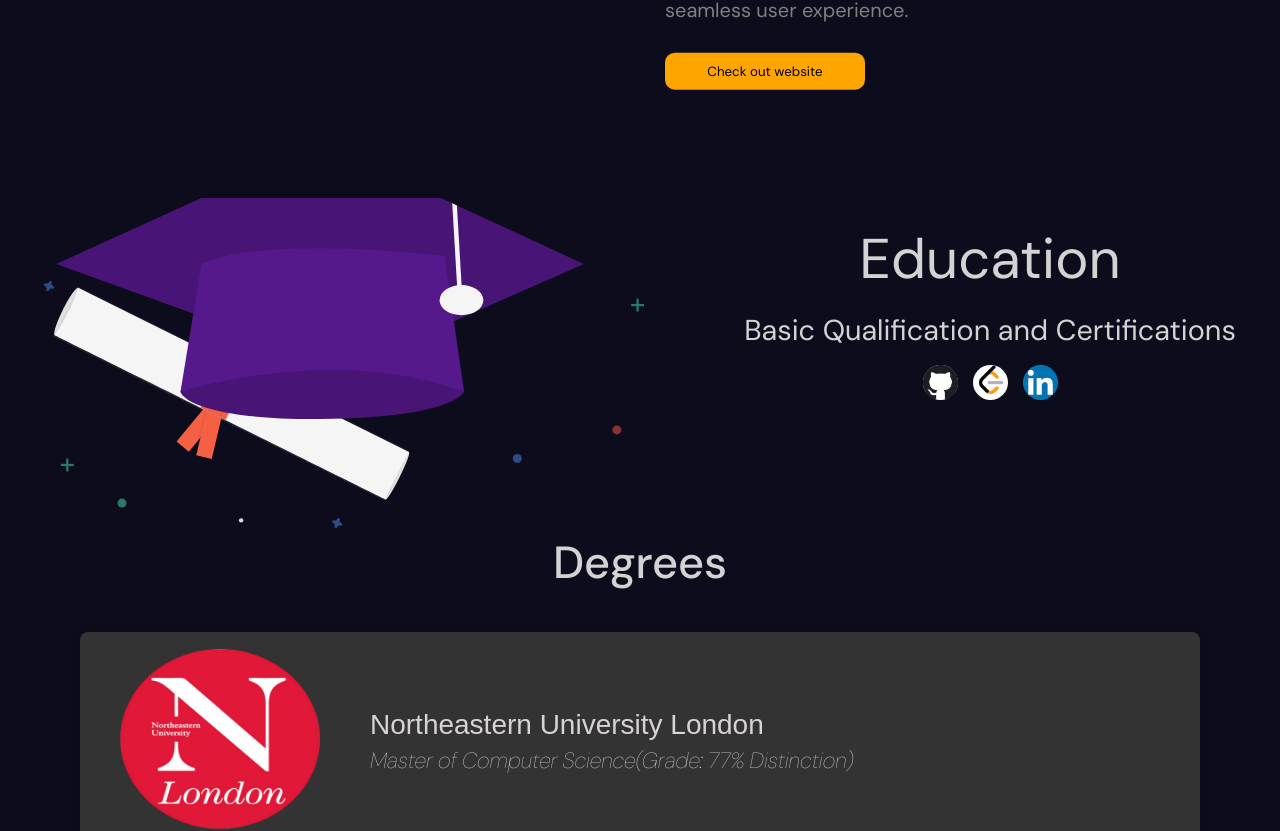
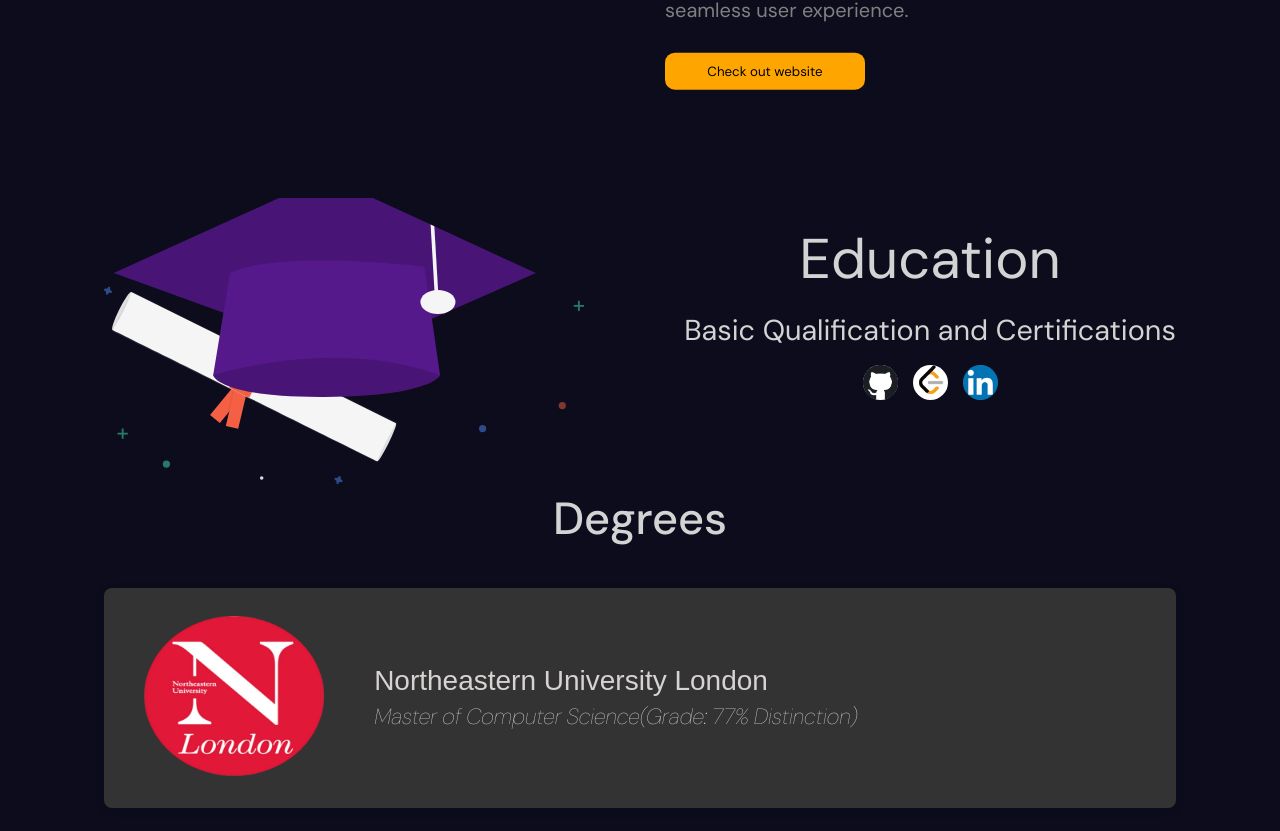
Before and after one commit to Ulugbek19960216/portfolioWebsite, a React (Vite) app: page / in a window 1280 px wide. Shown: the part 5555-6386 px from the top of the page. Built offline with nearby package versions, Linux system fonts and the light colour scheme.

Commit message:
Fix bugs

```diff
--- a/src/components/education/education.scss
+++ b/src/components/education/education.scss
@@ -21,24 +21,45 @@
       text-align: center;
       gap: 100px;
 
+
+      @include mobile {
+        flex-direction: column;
+        gap: 0px;
+
+      }
+
       img {
         width: 100%;
-        max-width: 600px;
+        max-width: 480px;
         height: auto;
+
+        @include mobile {
+         display: none;
+        }
       }
+
 
       .title {
         h1 {
           font-size: 3.5rem;
           font-weight: 400;
           margin-bottom: 16px;
+
+          @include mobile {
+            font-size: 50px;
+          }
         }
 
         h3 {
           font-size: 1.8rem;
           font-weight: normal;
           margin-bottom: 16px;
+
+          @include mobile {
+            display: none;
+          }
         }
+
       }
 
       .social {
@@ -55,6 +76,10 @@
           width: 35px;
           border-radius: 50%;
           height: 35px;
+
+          @include mobile {
+           display: none;
+          }
         }
       }
     }
@@ -62,6 +87,11 @@
     .degreeTitle {
         font-size: 45px;
         font-weight: 500;
+
+        @include mobile {
+          font-size: 35px;
+          margin: 10px 0px;
+        }
     }
     .degrees {
       width: 100%;
@@ -72,6 +102,11 @@
       align-items: center;
       gap: 30px;
 
+      @include mobile {
+        margin-top: 15px;
+        gap: 20px;
+
+      }
       .degree-item {
         height: 220px;
         width: 100%;
@@ -84,10 +119,23 @@
         align-items: center;
         gap: 50px;
 
+        @include mobile {
+          flex-direction: column;
+          align-items: center;
+          justify-content: center;
+          padding:  0px 0px;
+          height: 250px;
+          gap: 10px;
+        }
+
         img {
-          width: 200px;
-          height: 180px;
-          max-width: 200px;
+          width: 180px;
+          height: 160px;
+          max-width: 180px;
+          @include mobile {
+            width: 150px;
+            height: 150px;
+          }
         }
 
         h1 {
@@ -95,12 +143,19 @@
           font-family: sans-serif;
           font-weight: 500;
           margin-bottom: 5px;
+
+          @include mobile {
+            font-size: 18px;
+          }
         }
 
         h3 {
           font-size: 22px;
           font-weight: normal;
           font-style: italic;
+          @include mobile {
+            font-size: 15px;
+          }
         }
 
       }
```
